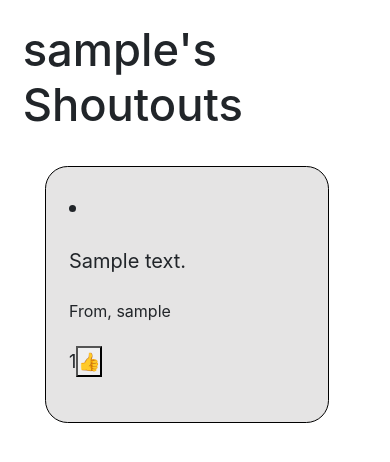
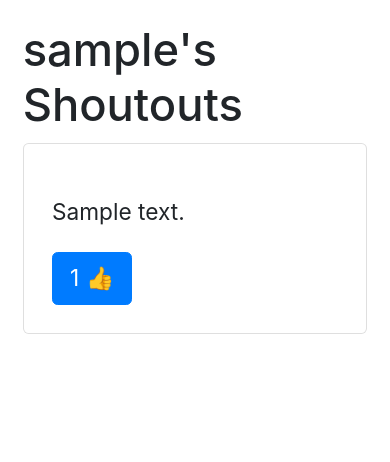
Before and after one commit to AnotherRusty/simple-django-endpoint, a Django app: a page that uses shoutouts/templates/individual-shoutouts.html in a window 390 px wide. Shown: the part 63-525 px from the top of the page. Run offline with Django 3.2, Linux system fonts and the light colour scheme; tables that the repository leaves empty hold one stand-in row (values such as "Sample post"); parts of the project's set-up code (start-up, migrations or seed data) failed here and were passed over; some libraries are stand-ins or nearby versions.

Commit message:
Shoutouts made Mobile Friendly

```diff
--- a/shoutouts/models.py
+++ b/shoutouts/models.py
@@ -16,4 +16,5 @@ class Shoutout(models.Model):
     likes = models.IntegerField()
 
 class Like(models.Model):
-    user = models.ForeignKey(User, on_delete=models.PROTECT)
+    shoutout = models.ForeignKey(Shoutout, on_delete=models.PROTECT)
+    Shoutout.likes += 1
--- a/shoutouts/templates/individual-shoutouts.html
+++ b/shoutouts/templates/individual-shoutouts.html
@@ -1,58 +1,16 @@
 {% extends 'base.html' %}
 {% block content %}
 <h2>{{ recipient.username }}'s Shoutouts</h2>
-<div id="shoutouts-container">
-    <ul id="shoutout-list"></ul>
+<div id="shoutouts-container" class="row">
     {% for shoutout in recipient.shoutouts_received.all %}
-    <li class="shoutout">
-        <p id="content">{{ shoutout.content }}</p>
-        <p id="shoutout-detail">From, {{ shoutout.user }}</p>
-        <p id="likes">{{ shoutout.likes }}<button>👍</button></p>
-    </li>
+    <div class="col col-lg-4 col-sm-12">
+        <div class="card">
+            <div class="card-body">
+                <p class="card-text">{{ shoutout.content }}</p>
+                <a href="{% url 'shoutouts:likes' shoutout.id %}" class="card-link btn btn-primary">{{ shoutout.likes }} 👍</a>
+            </div>
+        </div>
+    </div>
     {% endfor %}
-    </ul>
 </div>
 {% endblock content %}
-{% block extra_css %}
-<style>
-    #likes {
-        font-size: 18px;
-    }
-
-    #content {
-        font-size: 20px;
-    }
-
-    .shoutout {
-        overflow-wrap: break-word;
-        border: black 1px solid;
-        border-radius: 1rem;
-        padding: 1rem;
-        width: 12.5rem;
-        margin: 1rem;
-        background-color: rgba(155, 152, 152, 0.26);
-    }
-
-    #shoutout-label {
-        text-align: center;
-        margin-bottom: 2rem;
-        margin-top: 2rem;
-    }
-
-    #shoutout-list {
-        list-style-type: none;
-        display: grid;
-        grid-template-columns: 1fr 1fr;
-        margin-left: 8.5rem;
-    }
-
-    #shoutout-detail {
-        font-size: 12pt;
-    }
-
-    .recipient-name {
-        color: black;
-        text-decoration: underline;
-    }
-</style>
-{% endblock extra_css %}
--- a/shoutouts/urls.py
+++ b/shoutouts/urls.py
@@ -1,6 +1,6 @@
 from django.urls import path
 from . import views
-from shoutouts.views import Shoutouts, ViewStudentShoutouts
+from shoutouts.views import Shoutouts, ViewStudentShoutouts, LikeUpVote
 
 app_name = "shoutouts"
 
@@ -10,5 +10,5 @@ urlpatterns = [
         "<recipient_id>/shoutouts",
         ViewStudentShoutouts.as_view(),
         name="individual_shoutouts",
-    ),
+    ), path("likes/<shoutout_id>", LikeUpVote.as_view(), name="likes"),
 ]
--- a/shoutouts/views.py
+++ b/shoutouts/views.py
@@ -44,17 +44,7 @@ class ViewStudentShoutouts(View):
         )
 
 
-class LikeShoutout(View):
-    def post(self, request, shoutout_id):
-        new_like, created = Like.objects.get_or_create(
-            user=request.user, shoutout_id=shoutout_id
-        )
-        if not created:
-            new_like += 1
-            return redirect("shoutouts:home", shoutout_id)
-        else:
-            return redirect("shoutouts:home")
-
-    def shoutout_detail(request, id):
-        shoutout = get_object_or_404(Shoutout, pk=id)
-        user_likes_this = shoutout.like_set.filter(user=request.user) and True or False
+class LikeUpVote(View):
+    def get(self, request, shoutout_id):
+        shoutout = Shoutout.object.get(id=shoutout_id)
+        return render(request, "shoutouts.html")
--- a/static/base.css
+++ b/static/base.css
@@ -90,6 +90,6 @@ h1 {
   height: 30px;
 }
 
-div.card-body {
+/* div.card-body {
   display: inline-flex;
-}
+} */
```
Also changed, not shown: shoutouts/templates/shoutouts.html (+15 -13 lines).
